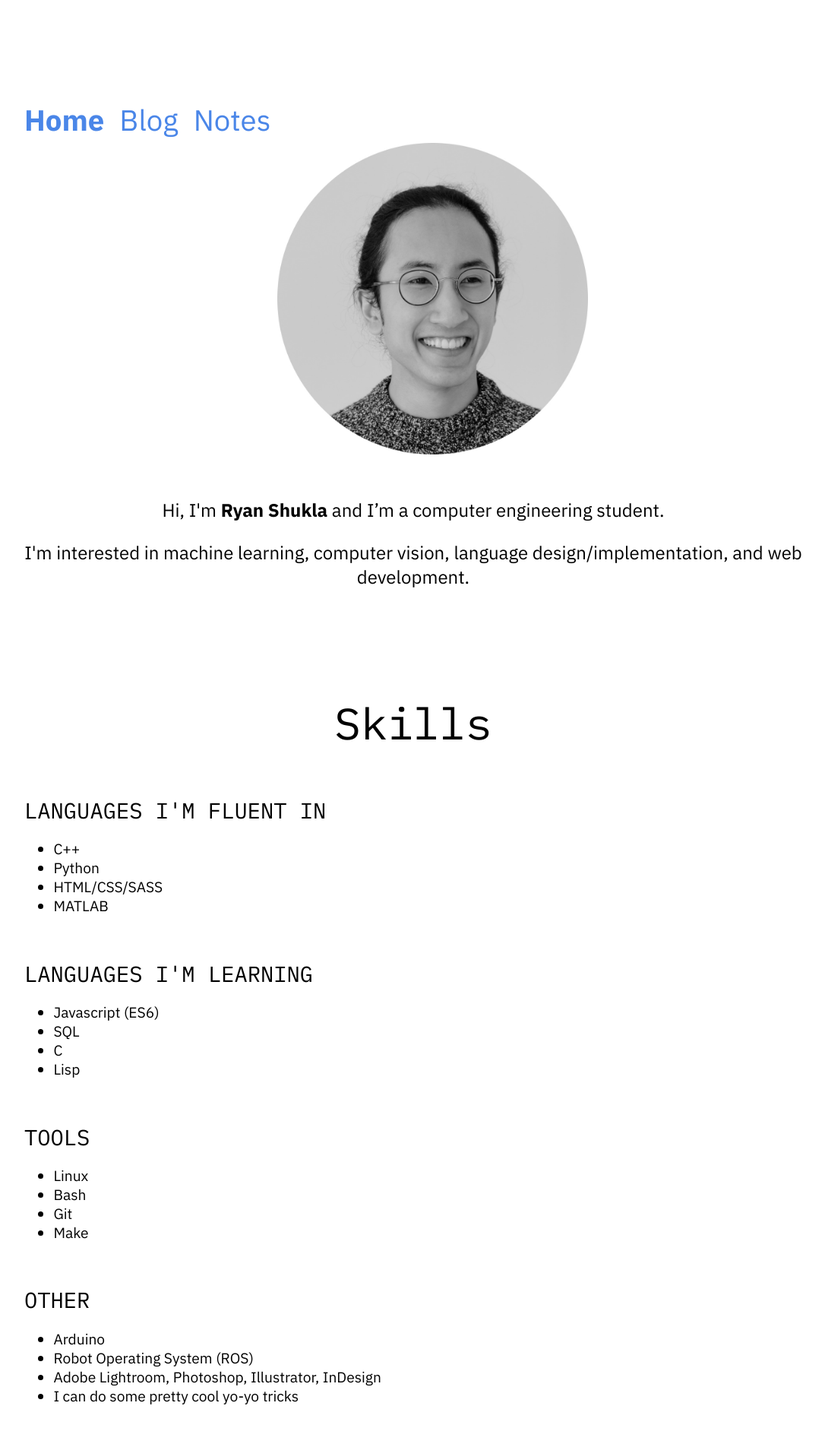
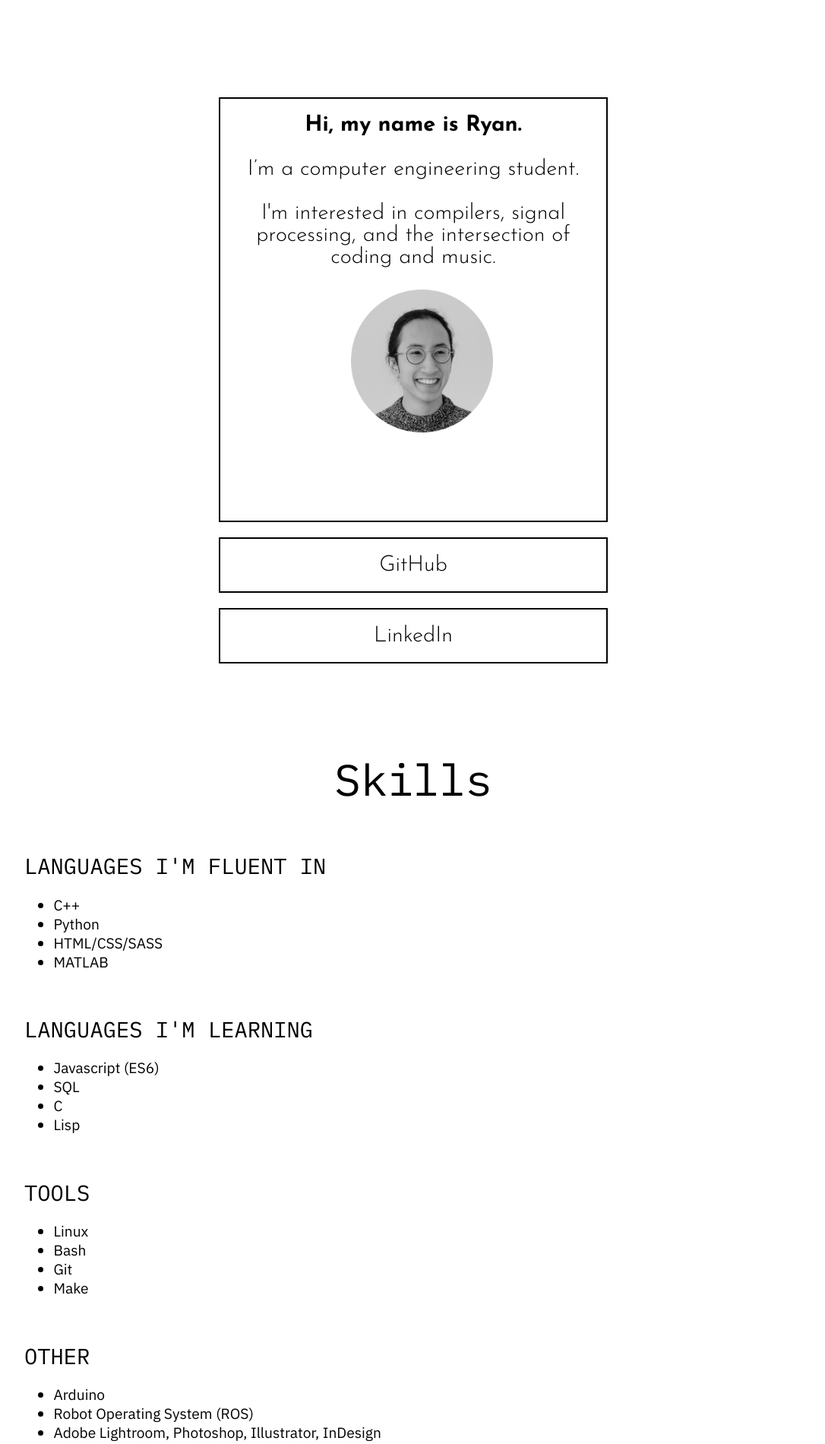
Before and after one commit to rpshukla/rpshukla.github.io, a Jekyll site: the page built from index.html, in a window 1280 px wide. Shown: the top 1900 px of the page at 76% size, without its empty margins (96-1182 px from the left). Built offline with Jekyll 4.4.1, drawn with Linux system fonts in a browser that asks for light colours.

Commit message:
Change greeting to card design

```diff
--- a/_layouts/default.html
+++ b/_layouts/default.html
@@ -6,6 +6,8 @@
 
   <title>{{ page.title }}</title>
 
+  <link rel="preconnect" href="https://fonts.gstatic.com">
+  <link href="https://fonts.googleapis.com/css2?family=Josefin+Sans:wght@300;700&display=swap" rel="stylesheet">
   <link href="https://fonts.googleapis.com/css?family=IBM+Plex+Mono:400,400i,700,700i|IBM+Plex+Sans:400,400i,700,700i" rel="stylesheet">
   <link rel="stylesheet" href="/css/style.css">
 
@@ -13,7 +15,6 @@
 
 <body>
 
-  {% include navigation.html %}
   {{ content }}
 
 </body>
--- a/css/style.css
+++ b/css/style.css
@@ -22,18 +22,45 @@ nav .current_page {
   font-weight: bold;
 }
 
+.greeting, .card {
+  border: 2px solid black;
+}
+
 .greeting {
-  height: 100vh;
+  width: 50%;
+  margin: 20px auto;
+  padding: 20px;
   display: flex;
-  flex-direction: row;
-  align-items: center; /* center vertically */
+  flex-direction: column;
+  align-items: center;
 }
 .greeting p {
-  font-size: 1.25rem;
+  font-family: 'Josefin Sans', sans-serif;
+  font-size: 1.5rem;
+}
+.greeting b {
+  font-weight: 700;
 }
 .greeting img {
   width: 30%;
   margin-left: 5%;
+  padding-bottom: 2rem;
+}
+
+.card {
+  width: 50%;
+  margin: 20px auto;
+}
+.card a {
+  display: block;
+  padding: 20px;
+  color: black;
+  text-align: center;
+  font-family: 'Josefin Sans', sans-serif;
+  font-size: 1.5rem;
+}
+.card a:hover {
+  text-decoration: underline;
 }
 
 h2 {
--- a/index.html
+++ b/index.html
@@ -3,13 +3,24 @@ layout: default
 title: Ryan Shukla
 ---
 
-<div class="greeting">
-  <div class="greeting-text"> <!-- Text must stack vertically while .greeting has flex-direction:row -->
-    <p>Hi, I'm <b>Ryan Shukla</b> and I’m a computer engineering student.</p>
-    <p>I'm interested in machine learning, computer vision, language design/implementation, and web development.</p>
+<div class="greeting-container">
+  <div class="greeting">
+    <img src="resources/headshot.jpg" alt="headshot"/>
+
+    <div class="greeting-text"> <!-- Text must stack vertically while .greeting has flex-direction:row -->
+      <p><b>Hi, my name is Ryan.</b></p>
+      <p>I’m a computer engineering student.</p>
+      <p>I'm interested in compilers, signal processing, and the intersection of coding and music.</p>
+    </div>
   </div>
+</div>
 
-  <img src="resources/headshot.jpg" alt="headshot"/>
+<div class="card">
+  <a href="https://github.com/rpshukla">GitHub</a>
+</div>
+
+<div class="card">
+  <a href="https://www.linkedin.com/in/ryanshukla/">LinkedIn</a>
 </div>
 
 <h2>Skills</h2>
```
